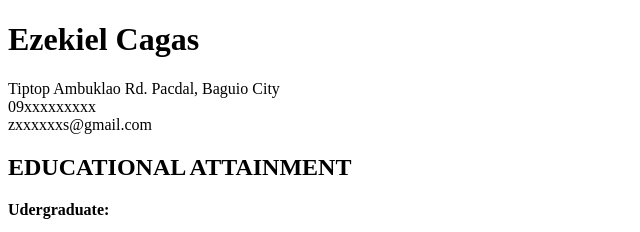
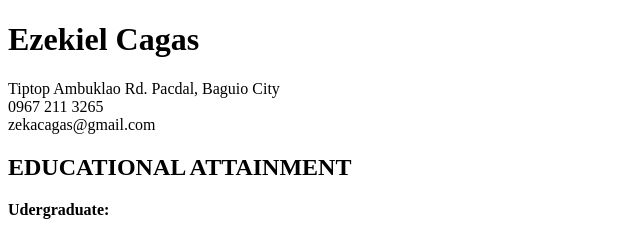
Before and after one commit to Zzzeeke/Zzzeeke.github.io, a plain HTML site: page index.html in a window 1280 px wide. Shown: the top 232 px of the page, 0-640 px from the left. Drawn offline with Linux system fonts and the light colour scheme.

Commit message:
Initial commit

```diff
--- a/index.html
+++ b/index.html
@@ -6,7 +6,7 @@
 <body>
 <h1>Ezekiel Cagas</h1>
 
-<p>Tiptop Ambuklao Rd. Pacdal, Baguio City<br>09xxxxxxxxx<br>zxxxxxxs@gmail.com</a></p>
+<p>Tiptop Ambuklao Rd. Pacdal, Baguio City<br>0967 211 3265<br>zekacagas@gmail.com</a></p>
 
 <h2>EDUCATIONAL ATTAINMENT</h2>
 <p><b>Udergraduate:	</b><dd><b>Bachelor of Science in Information Technology - Major in Web Tracking</b><br>University of the Cordilleras<br>Governor Pack Rd., Baguio City<br>Expected date of graduation: August 2024</dd></p>
```
